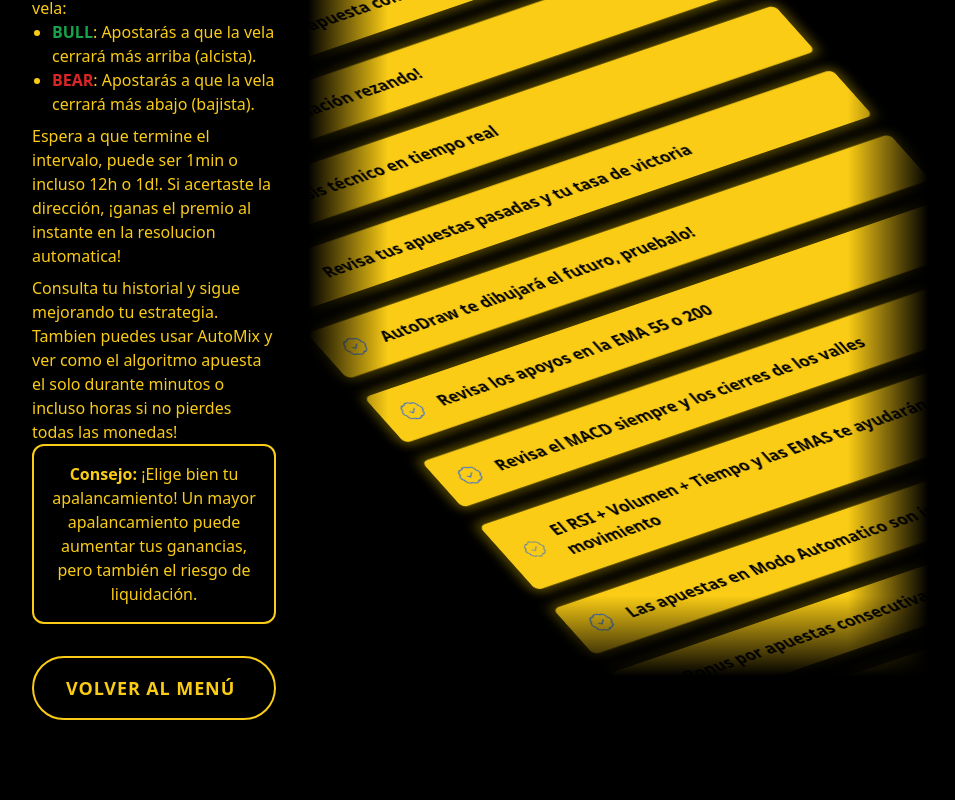
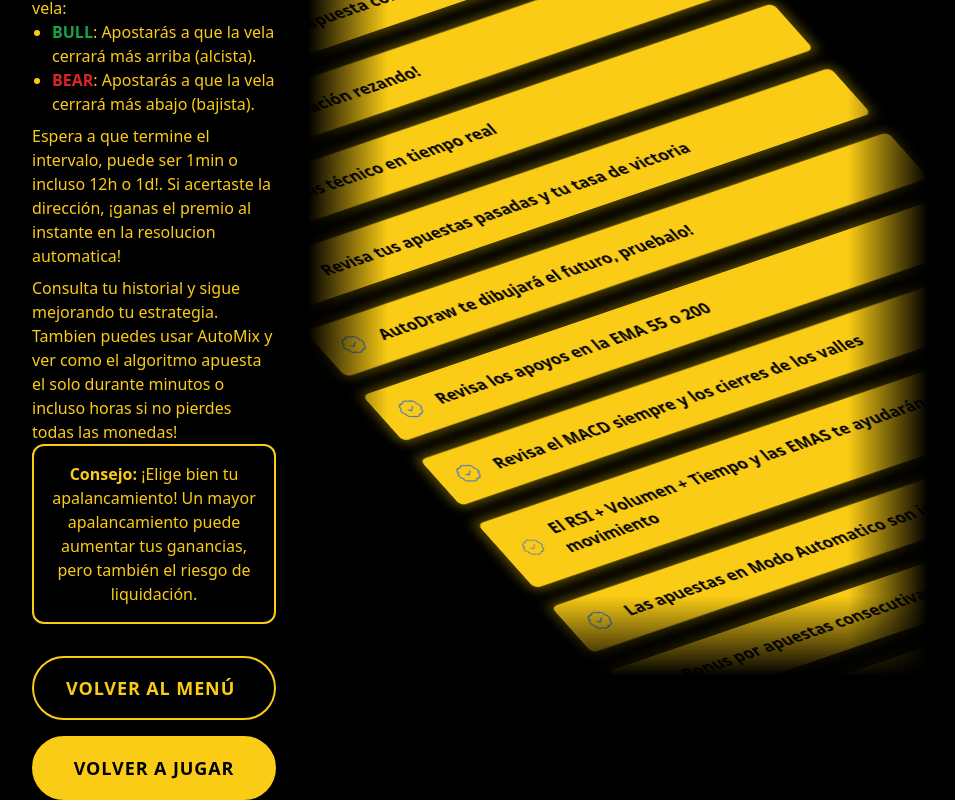
Before and after one commit to 420btc/CandleRush2, a Next.js app: page /how-to-play in a window 1280 px wide. Shown: the part 212-1012 px from the top of the page, without its empty margins (160-1115 px from the left). Before the commit the page ends 932 px from the top, so only its background shows below. Built offline with nearby package versions, Linux system fonts and the light colour scheme; no server answers.

Commit message:
feat: add how-to-play page with game tips and instructions

```diff
--- a/app/how-to-play/page.tsx
+++ b/app/how-to-play/page.tsx
@@ -76,6 +76,7 @@ export default function HowToPlayPage() {
             <strong className="text-yellow-400">Consejo:</strong> ¡Elige bien tu apalancamiento!  Un mayor apalancamiento puede aumentar tus ganancias, pero también el riesgo de liquidación.
           </div>
           <Link href="/menu" className="mt-4 inline-block px-8 py-4 rounded-full bg-black text-yellow-400 border-2 border-yellow-400 font-bold text-lg shadow-lg hover:bg-yellow-400 hover:text-black transition-all duration-300 ease-in-out transform hover:scale-105 hover:-translate-y-1 uppercase tracking-wider">Volver al menú</Link>
+          <Link href="/game" className="mt-4 inline-block px-8 py-4 rounded-full bg-yellow-400 text-black border-2 border-yellow-400 font-bold text-lg shadow-lg hover:bg-black hover:text-yellow-400 transition-all duration-300 ease-in-out transform hover:scale-105 hover:-translate-y-1 uppercase tracking-wider text-center">Volver a Jugar</Link>
         </div>
         <div className="flex justify-center items-center w-full">
           <TiltedScroll
```
